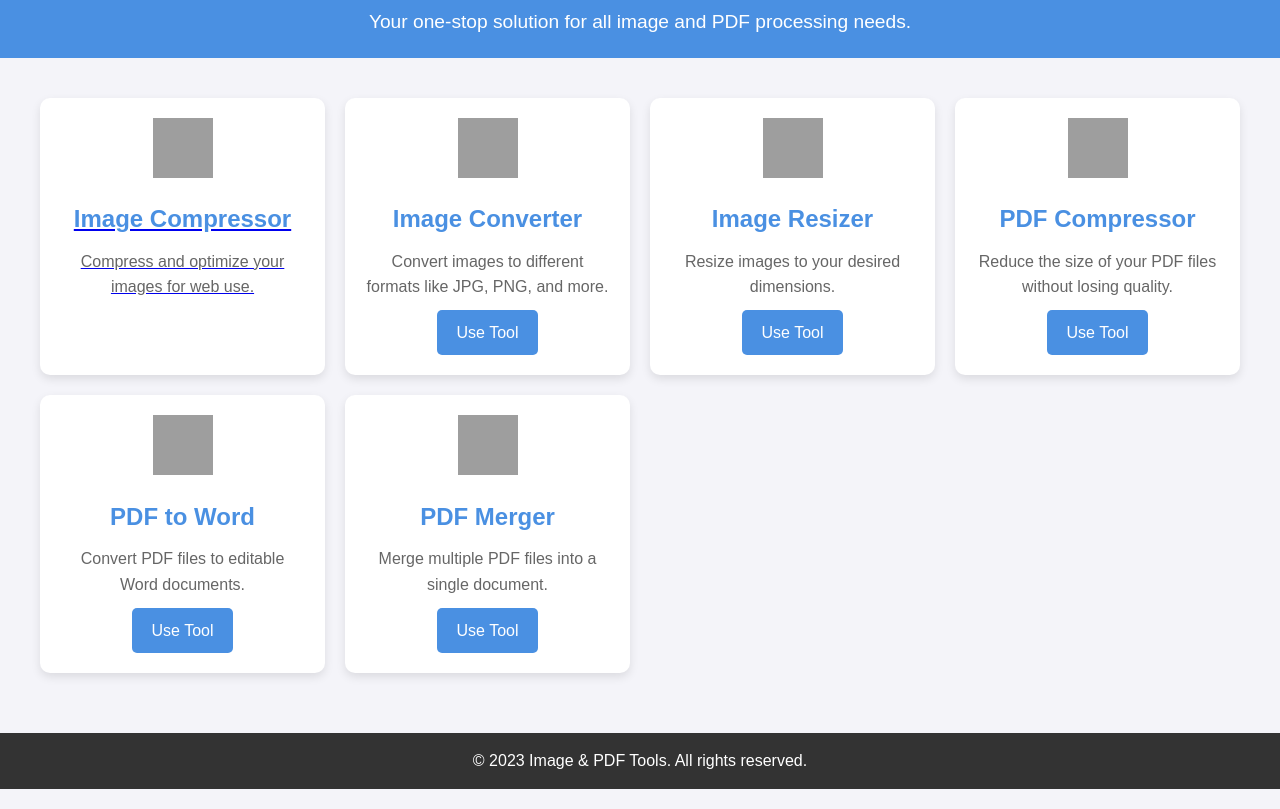
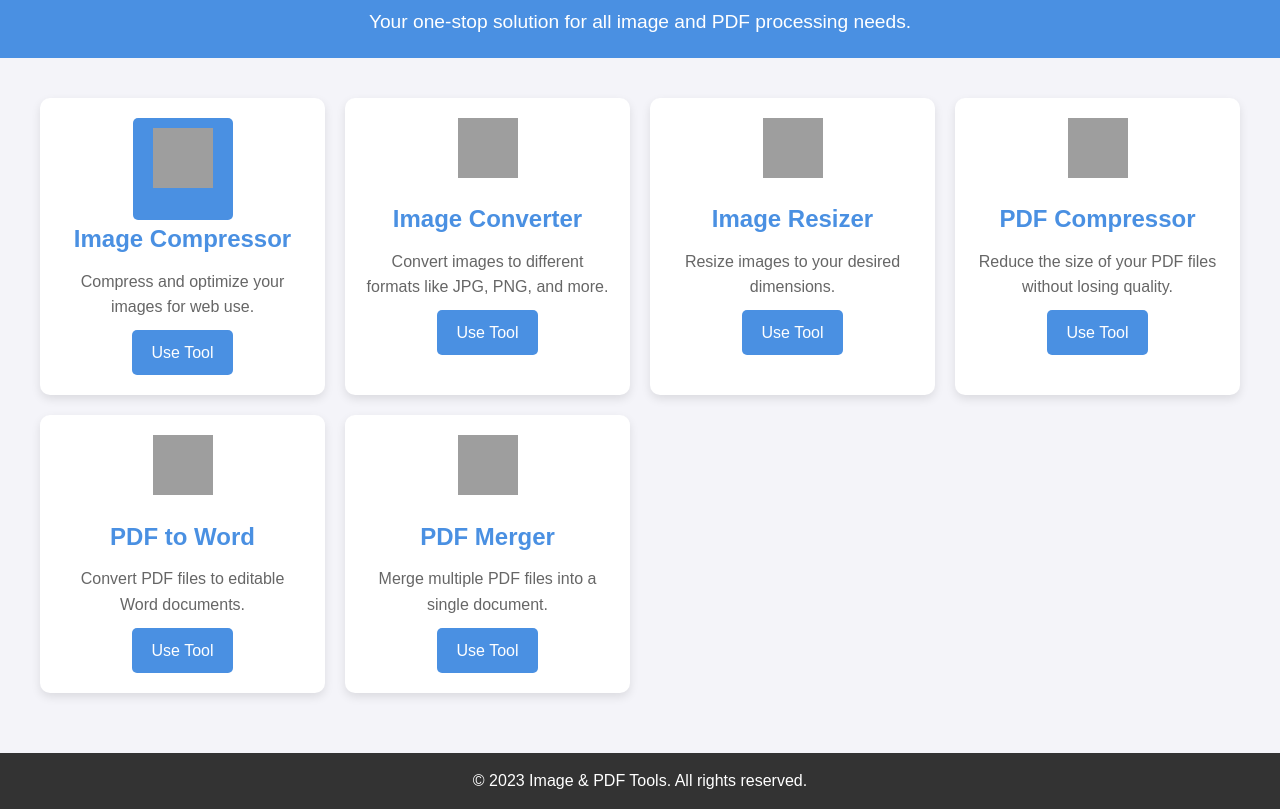
Before and after one commit to kumardharmvir503/Tool, a plain HTML site: page index.html in a window 1280 px wide. Shown: the part 87-896 px from the top of the page. Drawn offline with Linux system fonts and the light colour scheme; grey boxes are pictures that could not be loaded.

Commit message:
Update index.html

```diff
--- a/index.html
+++ b/index.html
@@ -133,11 +133,14 @@
     <main>
         <section class="tools-grid">
             <!-- Image Tools -->
-           <a href="/Tool/img-compress.html" class="tool-card">
-    <img src="https://cdn-icons-png.flaticon.com/512/3144/3144456.png" alt="Image Compressor">
+           <div class="tool-card">
+    <a href="/Tool/img-compress.html">
+        <img src="https://cdn-icons-png.flaticon.com/512/3144/3144456.png" alt="Image Compressor">
+    </a>
     <h3>Image Compressor</h3>
     <p>Compress and optimize your images for web use.</p>
-</a>
+    <a href="/Tool/img-compress.html">Use Tool</a>
+</div>
 
 
             <div class="tool-card">
```
